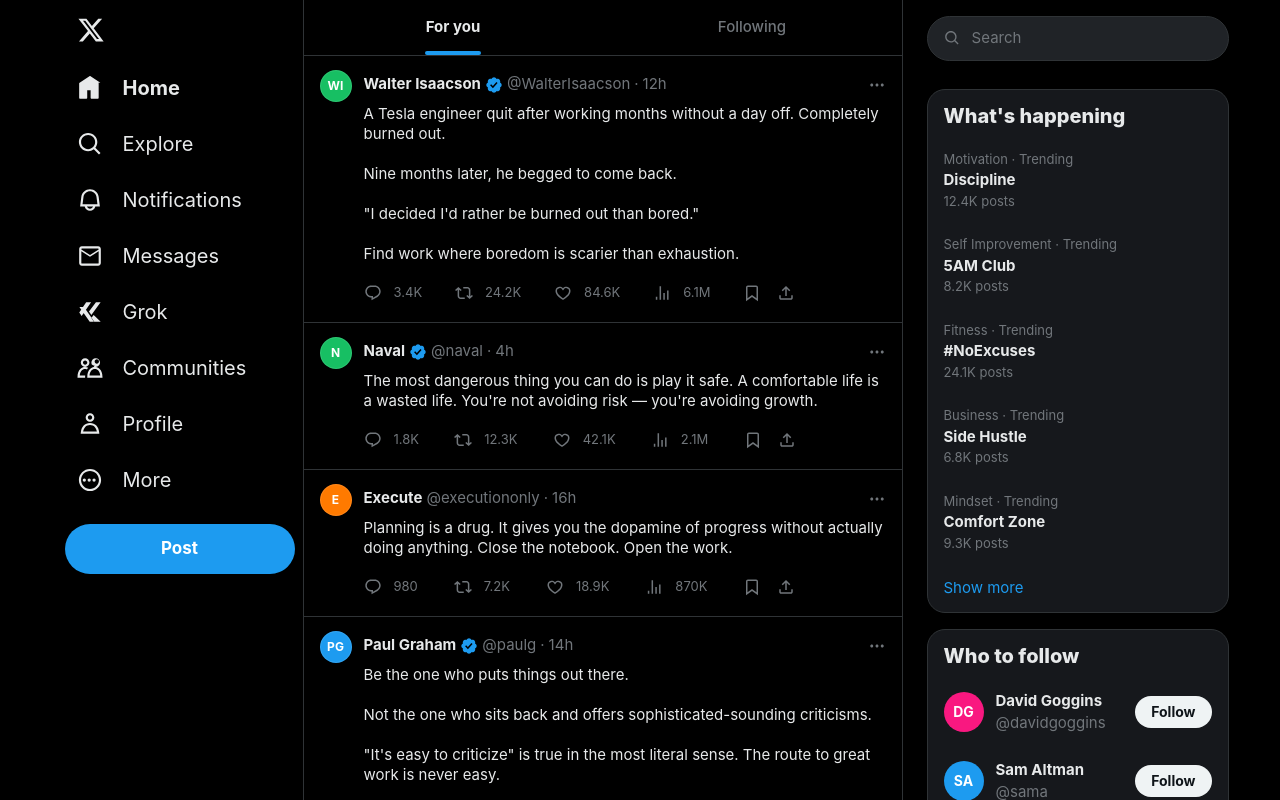
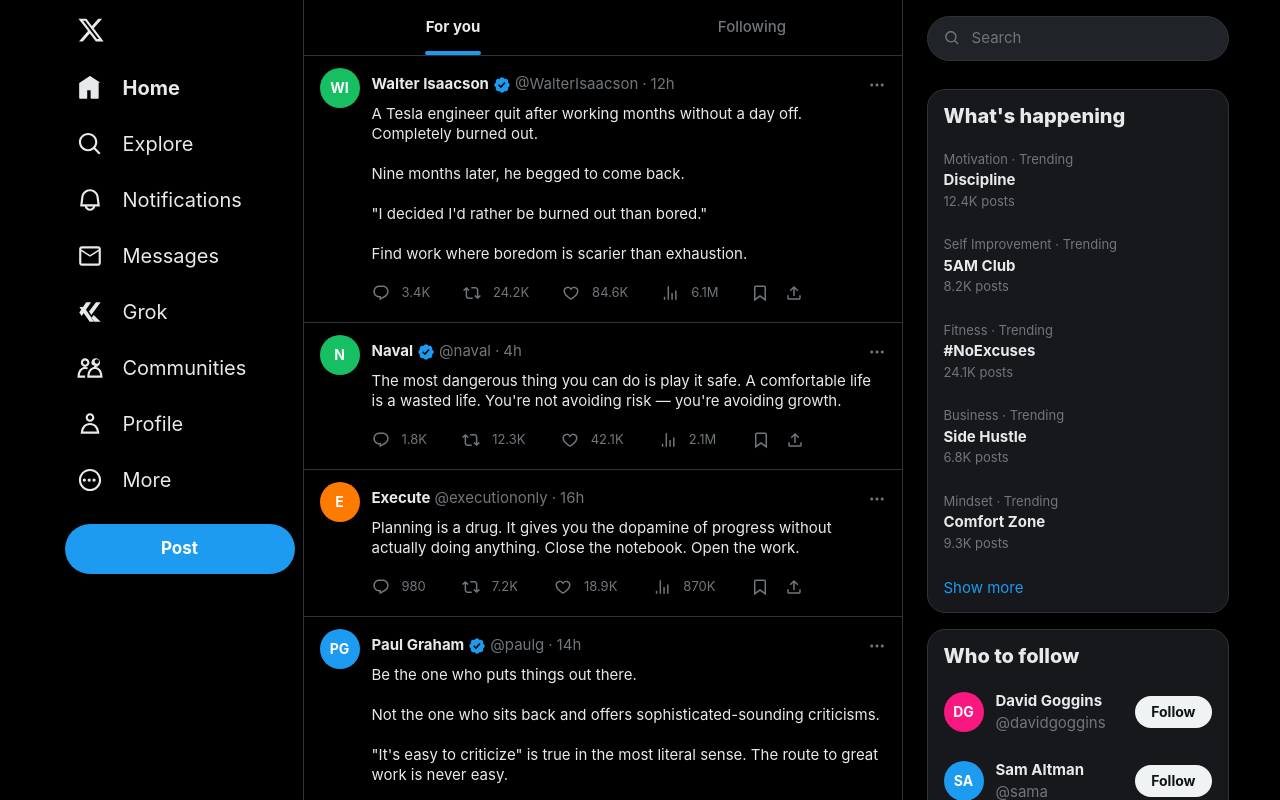
Before and after one commit to iskandarzhilmi/twitter-motivation, a Next.js app: page / in a window 1280 px wide. Shown: the top 800 px of the page. Built offline with nearby package versions, Linux system fonts and the light colour scheme.

Commit message:
fix: avatar size 40px and top-align with name to match real X
Co-Authored-By: Claude Opus 4.6 <noreply@anthropic.com>

```diff
--- a/src/components/x-timeline/tweet.tsx
+++ b/src/components/x-timeline/tweet.tsx
@@ -51,15 +51,13 @@ export function TweetCard({ tweet, index }: TweetCardProps) {
     >
       <div className="flex gap-3">
         {/* Avatar */}
-        <div className="shrink-0 pt-0.5">
-          <Avatar>
-            <AvatarFallback
-              className="text-xs font-bold text-white"
-              style={{ backgroundColor: tweet.avatarColor }}
-            >
-              {getInitials(tweet.name)}
-            </AvatarFallback>
-          </Avatar>
+        <div className="shrink-0">
+          <div
+            className="flex size-10 items-center justify-center rounded-full text-sm font-bold text-white"
+            style={{ backgroundColor: tweet.avatarColor }}
+          >
+            {getInitials(tweet.name)}
+          </div>
         </div>
 
         {/* Content */}
```
